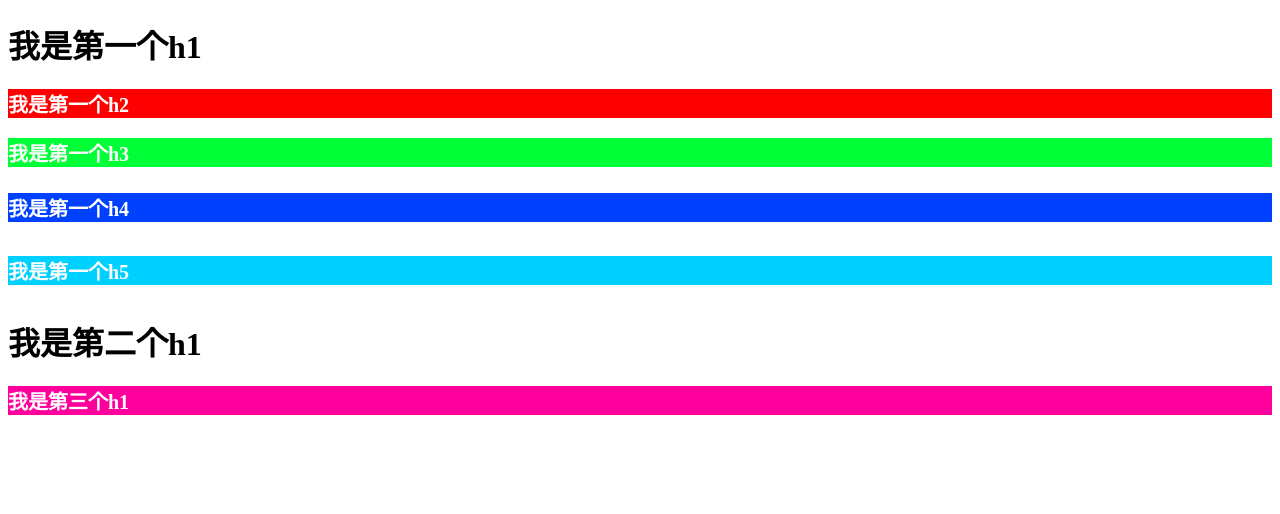
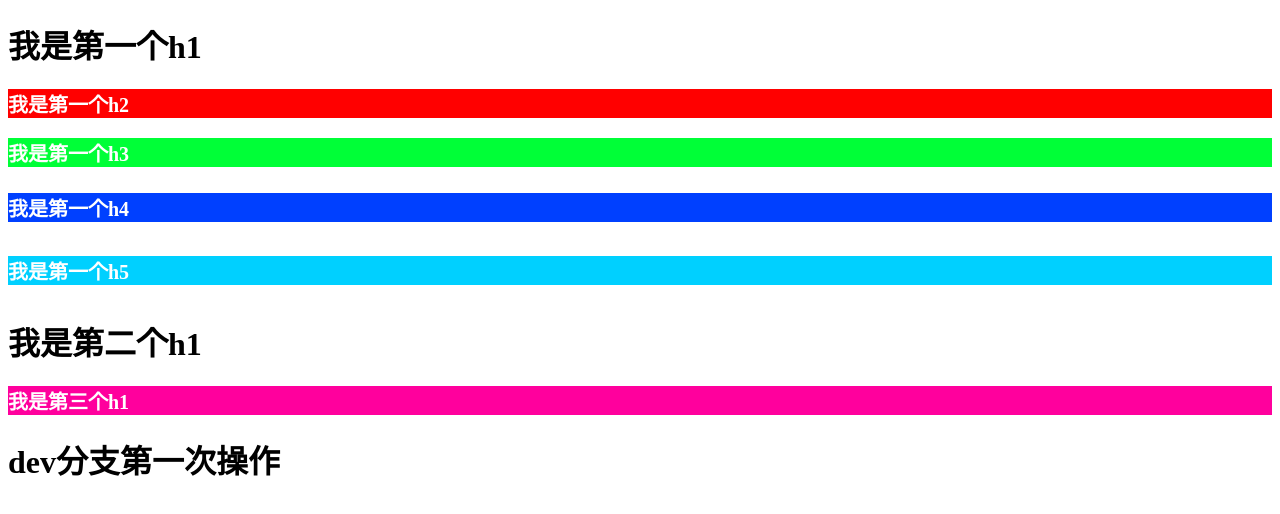
Before and after one commit to dkl0701/1030, a plain HTML site: page index.html in a window 1280 px wide. Drawn offline with Linux system fonts and the light colour scheme.

Commit message:
'dev第一次设置’

```diff
--- a/index.html
+++ b/index.html
@@ -1,5 +1,6 @@
 <!DOCTYPE html>
 <html lang="en">
+
 <head>
     <meta charset="UTF-8">
     <meta http-equiv="X-UA-Compatible" content="IE=edge">
@@ -7,6 +8,7 @@
     <title>Document</title>
     <link rel="stylesheet" href="./less/index.css">
 </head>
+
 <body>
     <h1>我是第一个h1</h1>
     <h2>我是第一个h2</h2>
@@ -15,5 +17,7 @@
     <h5>我是第一个h5</h5>
     <h1>我是第二个h1</h1>
     <h1>我是第三个h1</h1>
+    <h1>dev分支第一次操作</h1>
 </body>
+
 </html>
```
